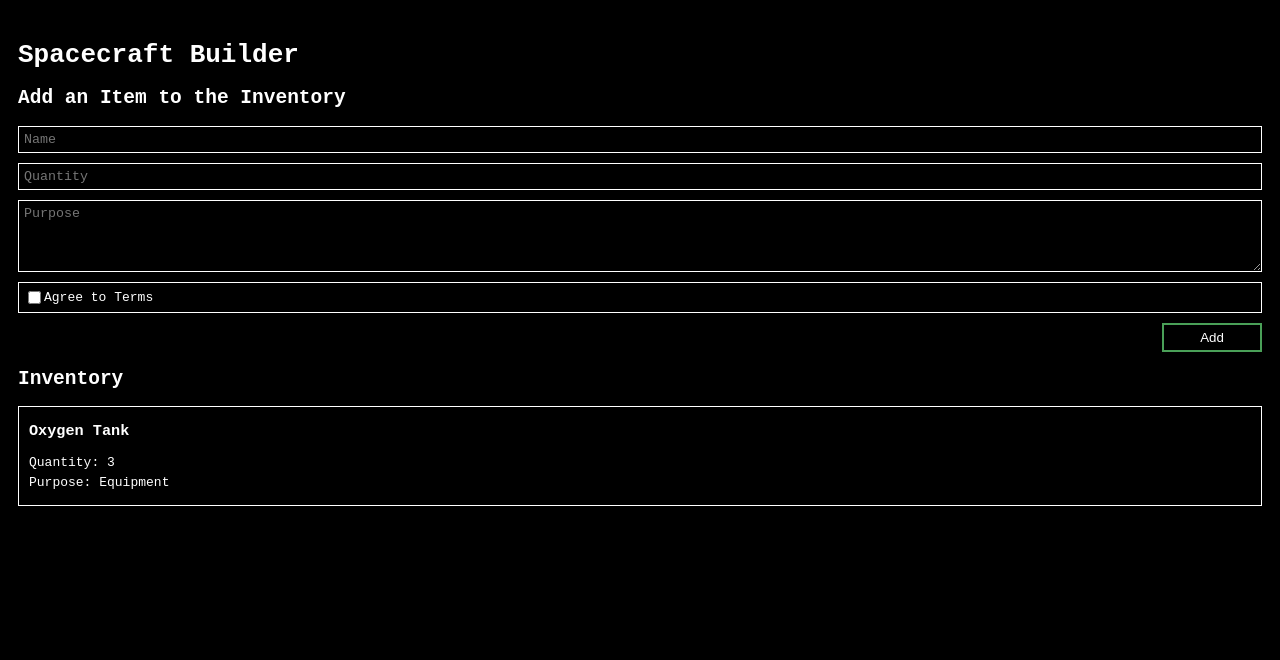
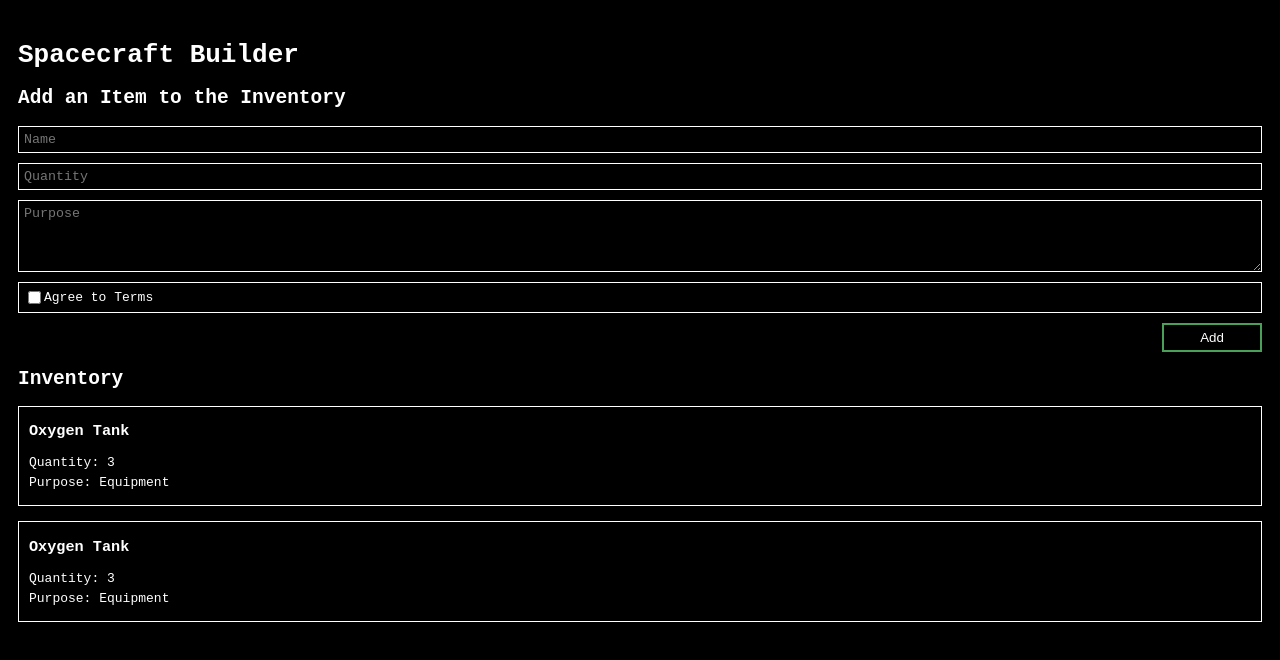
Before and after one commit to jds2501/spacecraft-builder, a React (Vite) app: page / in a window 1280 px wide. Shown: the top 660 px of the page. Built offline with nearby package versions, Linux system fonts and the light colour scheme.

Commit message:
Added sample layout for inventoryItems

```diff
--- a/src/InventoryDisplay.css
+++ b/src/InventoryDisplay.css
@@ -1,5 +1,6 @@
-.InventoryDisplay {
+.InventoryDisplayItem {
     display: flex;
     border-style: solid;
     border-width: 1px;
+    margin-top: 15px;
 }
--- a/src/InventoryDisplay.jsx
+++ b/src/InventoryDisplay.jsx
@@ -5,8 +5,13 @@ function InventoryDisplay({ inventoryItems }) {
     return (
         <div>
             <h2>Inventory</h2>
-            <div className="InventoryDisplay">
-                <ItemCard name={"Oxygen Tank"} quantity={3} purpose={"Equipment"} />
+            <div>
+                <div className="InventoryDisplayItem">
+                    <ItemCard name={"Oxygen Tank"} quantity={3} purpose={"Equipment"} />
+                </div>
+                <div className="InventoryDisplayItem">
+                    <ItemCard name={"Oxygen Tank"} quantity={3} purpose={"Equipment"} />
+                </div>
             </div>
         </div>
     )
```
